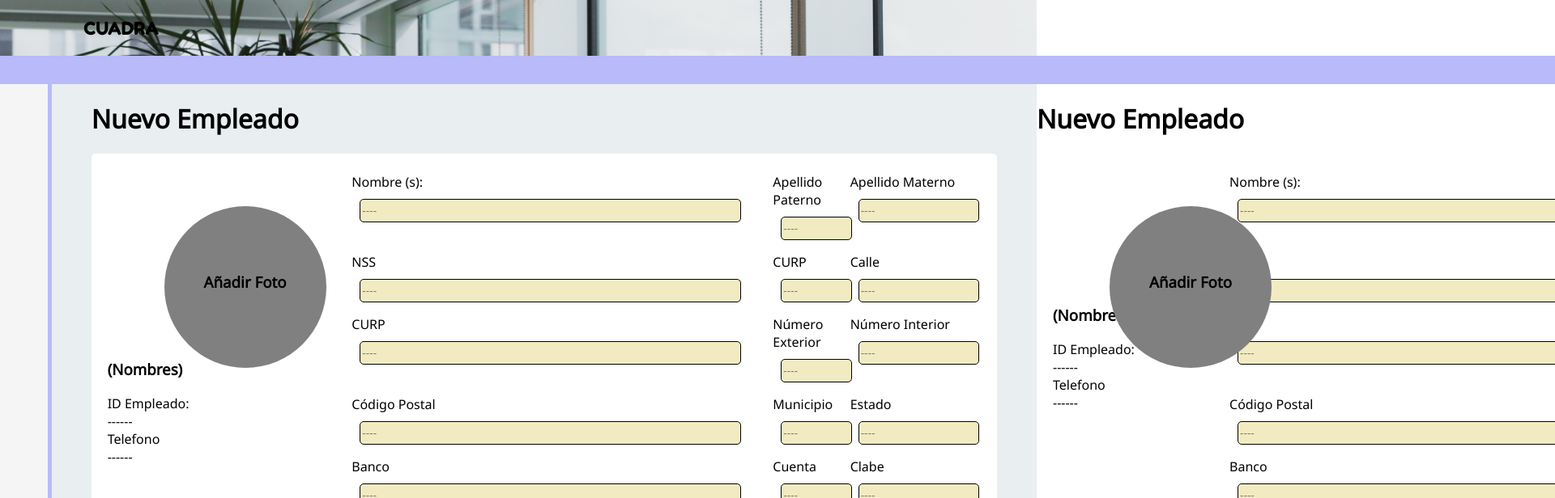
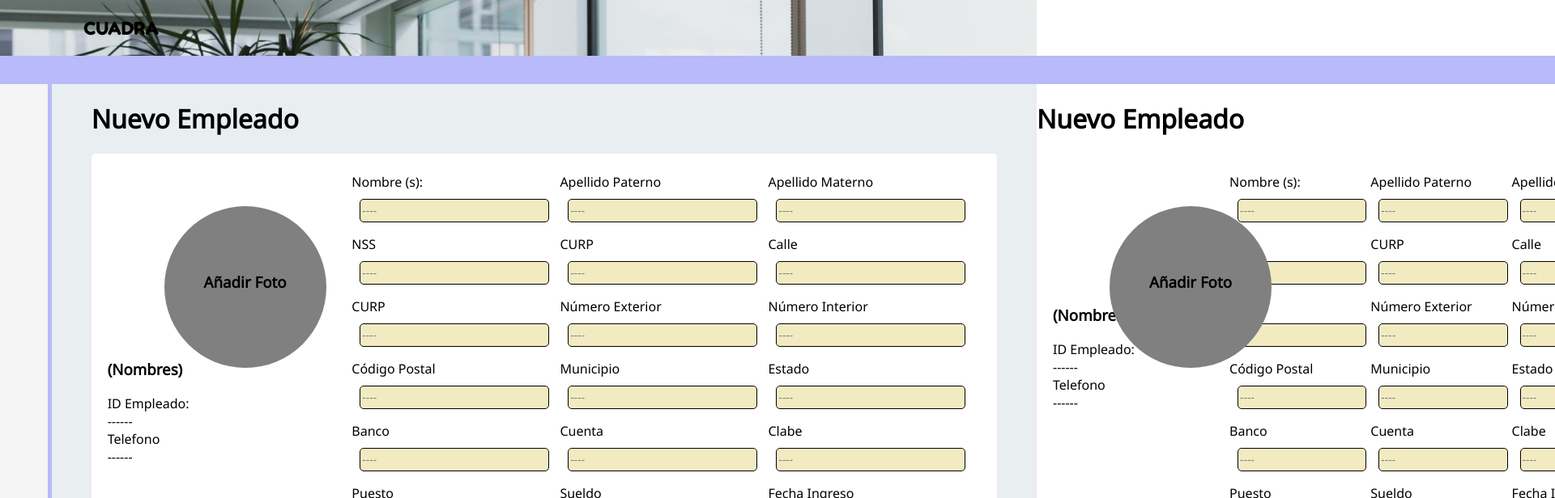
Before and after one commit to cabreraTDP/cuadra-app3, a React (Create React App) app: page /app/empleados/nuevo in a window 1280 px wide. Shown: the top 616 px of the page at 81% size, 1920 px wide, since content can reach past the window. Built offline with nearby package versions, Linux system fonts and the light colour scheme; no server answers; some icons are missing.

Commit message:
fixing grid-layout

```diff
--- a/src/CSS/gridLayout.css
+++ b/src/CSS/gridLayout.css
@@ -1,6 +1,6 @@
 .grid-layout{
     display: grid;
-    grid-template-columns: auto auto auto;
+    grid-template-columns: 33% 33% 33%;
 }
 #desp-info{
     display: grid;
```
